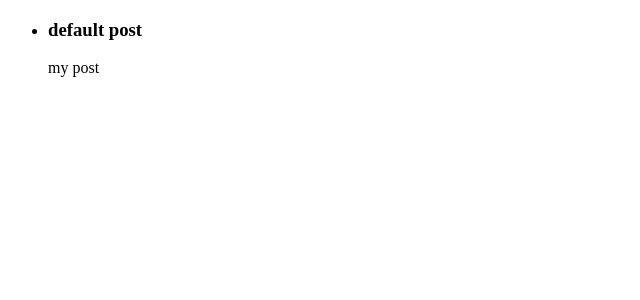
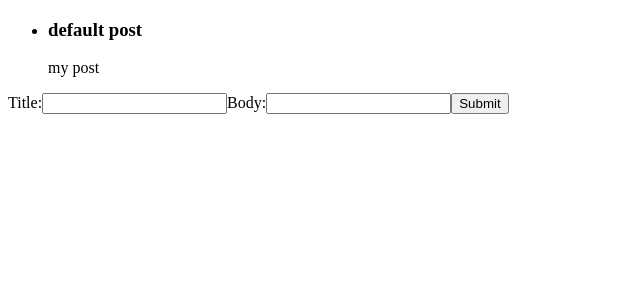
Before and after one commit to sepuckett86/redux-blog, a React app: page / in a window 1280 px wide. Shown: the top 300 px of the page, without its empty margins (0-640 px from the left). Built offline with nearby package versions, Linux system fonts and the light colour scheme.

Commit message:
form works

```diff
--- a/src/actions/postActions.js
+++ b/src/actions/postActions.js
@@ -2,7 +2,7 @@ export const ADD_POST = 'ADD_POST';
 export const DELETE_POST = 'DELETE_POST';
 export const UPDATE_POST = 'UPDATE_POST';
 
-export function createPost(title, body) {
+export function addPost(title, body) {
   return {
     type: ADD_POST,
     payload: {
--- a/src/components/App.js
+++ b/src/components/App.js
@@ -1,6 +1,12 @@
 import React from 'react';
 import AllPosts from '../containers/AllPosts';
+import CreatePost from '../containers/CreatePost';
 
 export default function App() {
-  return <AllPosts />;
+  return (
+  <>
+  <AllPosts />
+  <CreatePost />
+  </>
+  );
 }
--- a/src/components/Post.js
+++ b/src/components/Post.js
@@ -1,19 +1,18 @@
 import React from 'react';
 import PropTypes from 'prop-types';
 
-function Post({ title, body, key }) {
+function Post({ title, body }) {
   return (
-    <li key={key}>
+    <>
       <h3>{title}</h3>
       <p>{body}</p>
-    </li>
+    </>
   );
 }
 
 Post.propTypes = {
   title: PropTypes.string.isRequired,
-  body: PropTypes.string.isRequired,
-  key: PropTypes.string.isRequired
+  body: PropTypes.string.isRequired
 };
 
 export default Post;
--- /dev/null
+++ b/src/components/PostForm.js
@@ -0,0 +1,40 @@
+import React, { Component } from 'react';
+import PropTypes from 'prop-types';
+
+export default class PostForm extends Component {
+  static propTypes = {
+    onSubmit: PropTypes.func.isRequired
+  }
+
+  state = {
+    title: '',
+    body: ''
+  }
+
+  onChange = ({ target }) => {
+    this.setState({
+      [target.name]: target.value
+    });
+  }
+
+  onSubmitForm = (event) => {
+    event.preventDefault();
+    this.props.onSubmit(this.state.title, this.state.body);
+  }
+
+  render() {
+    return (
+      <form onSubmit={this.onSubmitForm}>
+        <label>
+          Title:
+          <input name="title" type="text" onChange={this.onChange} />
+        </label>
+        <label>
+          Body:
+          <input name="body" type="text" onChange={this.onChange} />
+        </label>
+        <button>Submit</button>
+      </form>
+    );
+  }
+}
--- a/src/components/Posts.js
+++ b/src/components/Posts.js
@@ -5,7 +5,9 @@ import Post from './Post';
 
 function Posts({ posts }) {
   const postItems = posts.map(post => (
-    <Post key={`${post.title} ${post.body}`} title={post.title} body={post.body} />
+    <li key={`${post.title} ${post.body}`}>
+      <Post title={post.title} body={post.body} />
+    </li>
   ));
 
   return (
--- /dev/null
+++ b/src/containers/CreatePost.js
@@ -0,0 +1,14 @@
+import { connect } from 'react-redux';
+import PostForm from '../components/PostForm';
+import { addPost } from '../actions/postActions';
+
+const mapDispatchToProps = dispatch => ({
+  onSubmit(title, body) {
+    dispatch(addPost(title, body));
+  }
+});
+
+export default connect(
+  null,
+  mapDispatchToProps
+)(PostForm);
```
